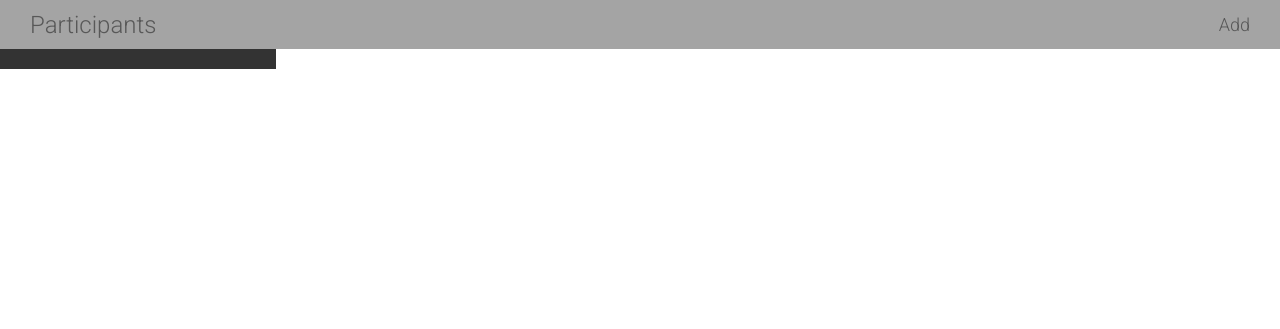
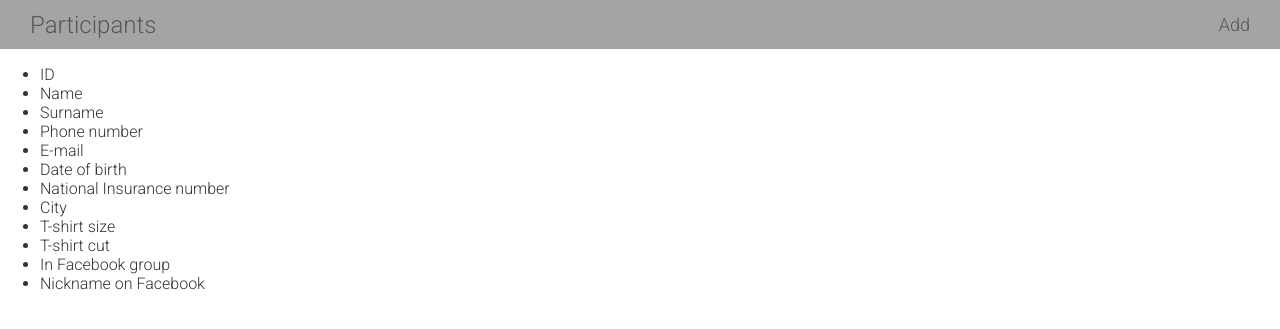
Before and after one commit to mkaniaa/apphoy-webapp, a Django app: page / in a window 1280 px wide. Shown: the part 73-402 px from the top of the page. Run offline with Django 3.2, Linux system fonts and the light colour scheme; data that the repository does not hold is empty.

Commit message:
Listing model fields verbose names.

```diff
--- a/apphoy/participants/models.py
+++ b/apphoy/participants/models.py
@@ -1,4 +1,5 @@
 from django.db import models
+from django.template.defaulttags import register
 
 
 class Participant(models.Model):
@@ -18,17 +19,44 @@ class Participant(models.Model):
         ('XXXL', 'XXXL'),
     ]
 
-    name = models.CharField(max_length=50)
-    surname = models.CharField(max_length=50)
-    phone = models.CharField(max_length=15, null=True, blank=True)
-    email = models.EmailField(null=True, blank=True)
-    birth_date = models.DateTimeField(null=True, blank=True)
-    nin = models.CharField(max_length=15, null=True, blank=True)
-    city = models.CharField(max_length=20, null=True, blank=True)
-    t_shirt_size = models.CharField(max_length=4, choices=T_SHIRT_SIZE_CHOICES, null=True, blank=True)
-    t_shirt_cut = models.CharField(max_length=1, choices=T_SHIRT_CUT_CHOICES, null=True, blank=True)
-    in_fb_group = models.BooleanField(null=True, blank=True)
-    fb_nickname = models.CharField(max_length=50, null=True, blank=True)
+    name = models.CharField(max_length=50,
+                            verbose_name='Name')
+    surname = models.CharField(max_length=50,
+                               verbose_name='Surname')
+    phone = models.CharField(max_length=15,
+                             null=True,
+                             blank=True,
+                             verbose_name='Phone number')
+    email = models.EmailField(null=True,
+                              blank=True,
+                              verbose_name='E-mail')
+    birth_date = models.DateTimeField(null=True,
+                                      blank=True,
+                                      verbose_name='Date of birth')
+    nin = models.CharField(max_length=15,
+                           null=True,
+                           blank=True,
+                           verbose_name='National Insurance number')
+    city = models.CharField(max_length=20,
+                            null=True,
+                            blank=True,
+                            verbose_name='City')
+    t_shirt_size = models.CharField(max_length=4,
+                                    choices=T_SHIRT_SIZE_CHOICES,
+                                    null=True, blank=True,
+                                    verbose_name='T-shirt size')
+    t_shirt_cut = models.CharField(max_length=1,
+                                   choices=T_SHIRT_CUT_CHOICES,
+                                   null=True,
+                                   blank=True,
+                                   verbose_name='T-shirt cut')
+    in_fb_group = models.BooleanField(null=True,
+                                      blank=True,
+                                      verbose_name='In Facebook group')
+    fb_nickname = models.CharField(max_length=50,
+                                   null=True,
+                                   blank=True,
+                                   verbose_name='Nickname on Facebook')
 
     @staticmethod
     def get_field_names(exclude=None):
@@ -38,3 +66,13 @@ class Participant(models.Model):
             for field in Participant._meta.get_fields()
             if field.name not in exclude
         ]
+
+    @staticmethod
+    @register.simple_tag
+    def get_verbose_field_names(exclude=None):
+        exclude = exclude if exclude else []
+        return [
+            field.verbose_name
+            for field in Participant._meta.get_fields()
+            if field.verbose_name not in exclude
+        ]
--- a/apphoy/participants/static/css/base.css
+++ b/apphoy/participants/static/css/base.css
@@ -104,59 +104,3 @@ h1, h2, h3, h4, h5, h6 {
     margin:0;
     padding:0;
 }
-
-.contents {
-    width:20%;
-    padding:10px;
-    float:left;
-    background:#333;
-    color: #fff;
-    font-family:'Roboto', sans-serif;
-}
-
-.contents ul {
-    list-style:none;
-    margin:0;
-    padding:0;
-    width:100%;
-}
-
-.contents ul li {
-    margin:0 0 10px 0;
-    padding:4px 10px 10px;
-    overflow:auto;
-    cursor:pointer;
-}
-
-.contents ul li.selected {
-    background:#3f3f3f;
-}
-
-.contents ul li:hover {
-    background:#3f3f3f;
-}
-
-.contents ul span {
-    text-transform:uppercase;
-    color:#bbb;
-    font-size:14px;
-}
-
-.contents ul a {
-    display:block;
-    color:#fff;
-    text-decoration:none;
-}
-
-.contents ul a:hover {
-    color:#4dcc43;
-    cursor:pointer;
-}
-
-ul.content-types li {
-    list-style:none;
-    float:left;
-    margin:10px;
-    background:#efefef;
-    padding:8px 14px;
-}
--- a/apphoy/participants/templates/participants/manage/participant/list.html
+++ b/apphoy/participants/templates/participants/manage/participant/list.html
@@ -11,13 +11,20 @@
     </div>
     <div class="contents">
         <ul id="modules">
-            {% for participant in object_list %}
-                <li>
-                    <a href="{% url "participant_edit" participant.id %}">
-                        {{ participant.name }} {{ participant.surname }}
-                    </a>
-                </li>
-            {% endfor %}
+            {% with fields_names=object_list.model.get_verbose_field_names exclude="ID" %}
+<!--            {% for participant in object_list %}-->
+<!--                <li>-->
+<!--                    <a href="{% url "participant_edit" participant.id %}">-->
+<!--                        {{ participant.name.name }} {{ participant.surname.name }}-->
+<!--                    </a>-->
+<!--                </li>-->
+<!--            {% endfor %}-->
+                {% for field_name in fields_names %}
+                    <li>
+                        {{ field_name }}
+                    </li>
+                {% endfor %}
+            {% endwith %}
         </ul>
     </div>
 {% endblock %}
--- a/apphoy/participants/views.py
+++ b/apphoy/participants/views.py
@@ -1,7 +1,7 @@
+from django.contrib.auth.mixins import PermissionRequiredMixin, LoginRequiredMixin
 from django.urls import reverse_lazy
 from django.views.generic import ListView, CreateView, UpdateView, DeleteView
-from django.views.generic.base import TemplateResponseMixin, View
-from django.contrib.auth.mixins import PermissionRequiredMixin, LoginRequiredMixin
+
 from .models import Participant
 
 
```
